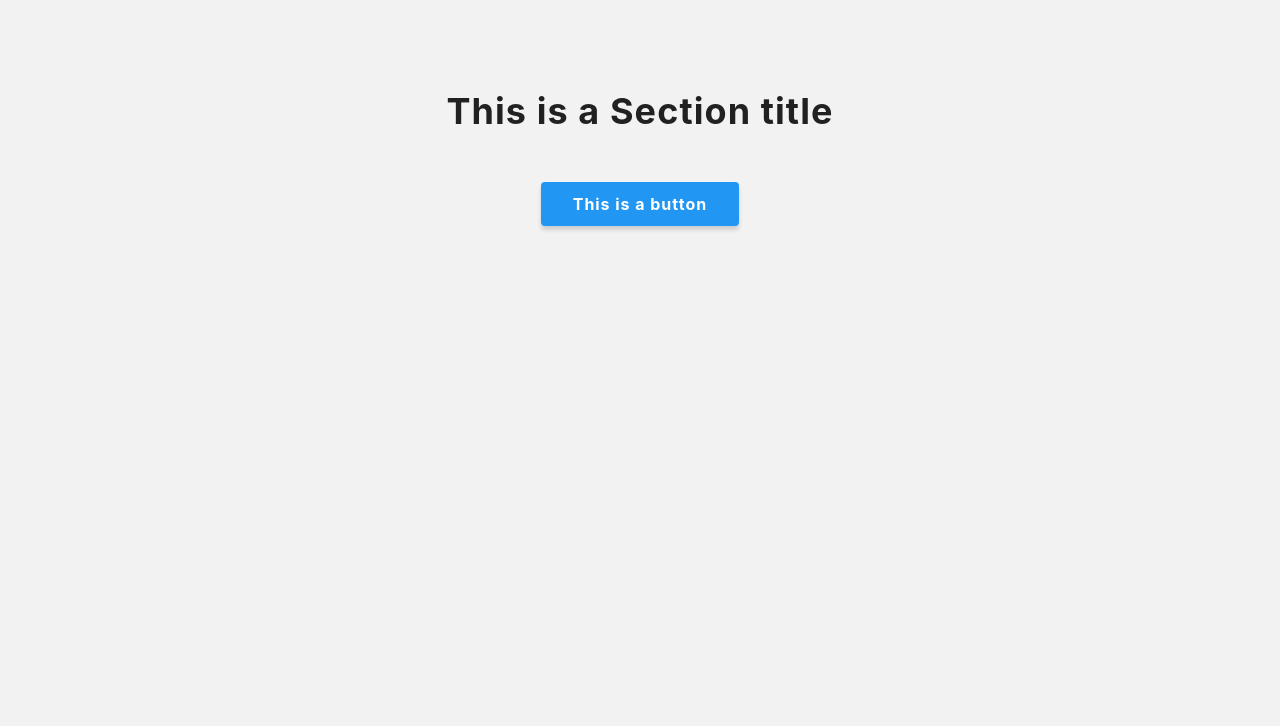
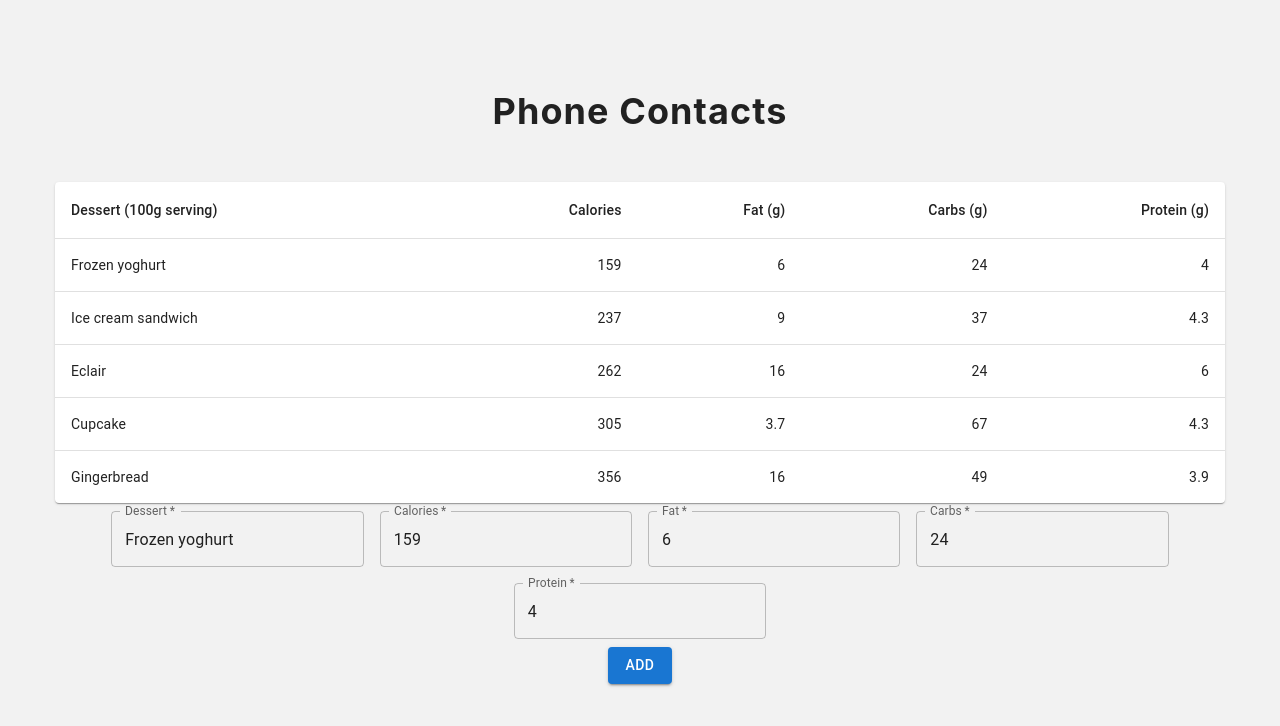
Before and after one commit to josserden/blended-37, a React (Create React App) app: page / in a window 1280 px wide. Shown: the top 726 px of the page. Built offline with nearby package versions, Linux system fonts and the light colour scheme.

Commit message:
add components

```diff
--- a/package.json
+++ b/package.json
@@ -5,6 +5,7 @@
   "dependencies": {
     "@emotion/react": "^11.7.0",
     "@emotion/styled": "^11.6.0",
+    "@mui/material": "^5.2.4",
     "@testing-library/jest-dom": "^5.15.1",
     "@testing-library/react": "^11.2.7",
     "@testing-library/user-event": "^12.8.3",
--- a/src/components/App/App.js
+++ b/src/components/App/App.js
@@ -1,14 +1,26 @@
-import "./App.styled.js";
-import { ToastContainer, toast } from "react-toastify";
-import "react-toastify/dist/ReactToastify.css";
-import { v4 as uuidv4 } from "uuid";
+import './App.styled.js';
+import { ToastContainer, toast } from 'react-toastify';
+import 'react-toastify/dist/ReactToastify.css';
+import { v4 as uuidv4 } from 'uuid';
 
-import { Section, SectionTitle, Container, Button } from "./App.styled";
+import * as React from 'react';
+import Table from '@mui/material/Table';
+import TableBody from '@mui/material/TableBody';
+import TableCell from '@mui/material/TableCell';
+import TableContainer from '@mui/material/TableContainer';
+import TableHead from '@mui/material/TableHead';
+import TableRow from '@mui/material/TableRow';
+import Paper from '@mui/material/Paper';
+import Box from '@mui/material/Box';
+import TextField from '@mui/material/TextField';
+import Button from '@mui/material/Button';
 
-function App() {
+import { Section, SectionTitle, Container } from './App.styled';
+
+function FormPropsTextFields() {
   const handleClick = () => {
-    toast.success("🦄 Wow so easy!", {
-      position: "top-right",
+    toast.success('🦄 Wow so easy!', {
+      position: 'top-right',
       autoClose: 5000,
       hideProgressBar: false,
       closeOnClick: true,
@@ -17,16 +29,107 @@
       progress: undefined,
     });
   };
+  return (
+    <Box
+      component="form"
+      sx={{
+        '& .MuiTextField-root': { m: 1, width: '25ch' },
+      }}
+      noValidate
+      autoComplete="off">
+      <div>
+        <TextField
+          required
+          id="outlined-required"
+          label="Dessert"
+          defaultValue="Frozen yoghurt"
+        />
+        <TextField
+          required
+          id="outlined-required"
+          label="Calories"
+          defaultValue="159"
+        />
+        <TextField
+          required
+          id="outlined-required"
+          label="Fat"
+          defaultValue="6"
+        />
+        <TextField
+          required
+          id="outlined-required"
+          label="Carbs"
+          defaultValue="24"
+        />
+        <TextField
+          required
+          id="outlined-required"
+          label="Protein"
+          defaultValue="4"
+        />
+      </div>
 
+      <Button variant="contained" onClick={handleClick}>
+        Add
+      </Button>
+    </Box>
+  );
+}
+
+function createData(name, calories, fat, carbs, protein) {
+  return { name, calories, fat, carbs, protein };
+}
+
+const rows = [
+  createData('Frozen yoghurt', 159, 6.0, 24, 4.0),
+  createData('Ice cream sandwich', 237, 9.0, 37, 4.3),
+  createData('Eclair', 262, 16.0, 24, 6.0),
+  createData('Cupcake', 305, 3.7, 67, 4.3),
+  createData('Gingerbread', 356, 16.0, 49, 3.9),
+];
+
+function BasicTable() {
+  return (
+    <TableContainer component={Paper}>
+      <Table sx={{ minWidth: 650 }} aria-label="simple table">
+        <TableHead>
+          <TableRow>
+            <TableCell>Dessert (100g serving)</TableCell>
+            <TableCell align="right">Calories</TableCell>
+            <TableCell align="right">Fat&nbsp;(g)</TableCell>
+            <TableCell align="right">Carbs&nbsp;(g)</TableCell>
+            <TableCell align="right">Protein&nbsp;(g)</TableCell>
+          </TableRow>
+        </TableHead>
+        <TableBody>
+          {rows.map((row) => (
+            <TableRow
+              key={row.name}
+              sx={{ '&:last-child td, &:last-child th': { border: 0 } }}>
+              <TableCell component="th" scope="row">
+                {row.name}
+              </TableCell>
+              <TableCell align="right">{row.calories}</TableCell>
+              <TableCell align="right">{row.fat}</TableCell>
+              <TableCell align="right">{row.carbs}</TableCell>
+              <TableCell align="right">{row.protein}</TableCell>
+            </TableRow>
+          ))}
+        </TableBody>
+      </Table>
+    </TableContainer>
+  );
+}
+
+function App() {
   return (
     <>
       <Section>
         <Container>
-          <SectionTitle>This is a Section title</SectionTitle>
-
-          <Button type="button" onClick={handleClick}>
-            This is a button
-          </Button>
+          <SectionTitle>Phone Contacts</SectionTitle>
+          <BasicTable />
+          <FormPropsTextFields />
         </Container>
       </Section>
 
```
Also changed, not shown: src/data/section-2.json (deleted, +0 -18 lines), 1 other file (tests, documents, lock files or other folders).
